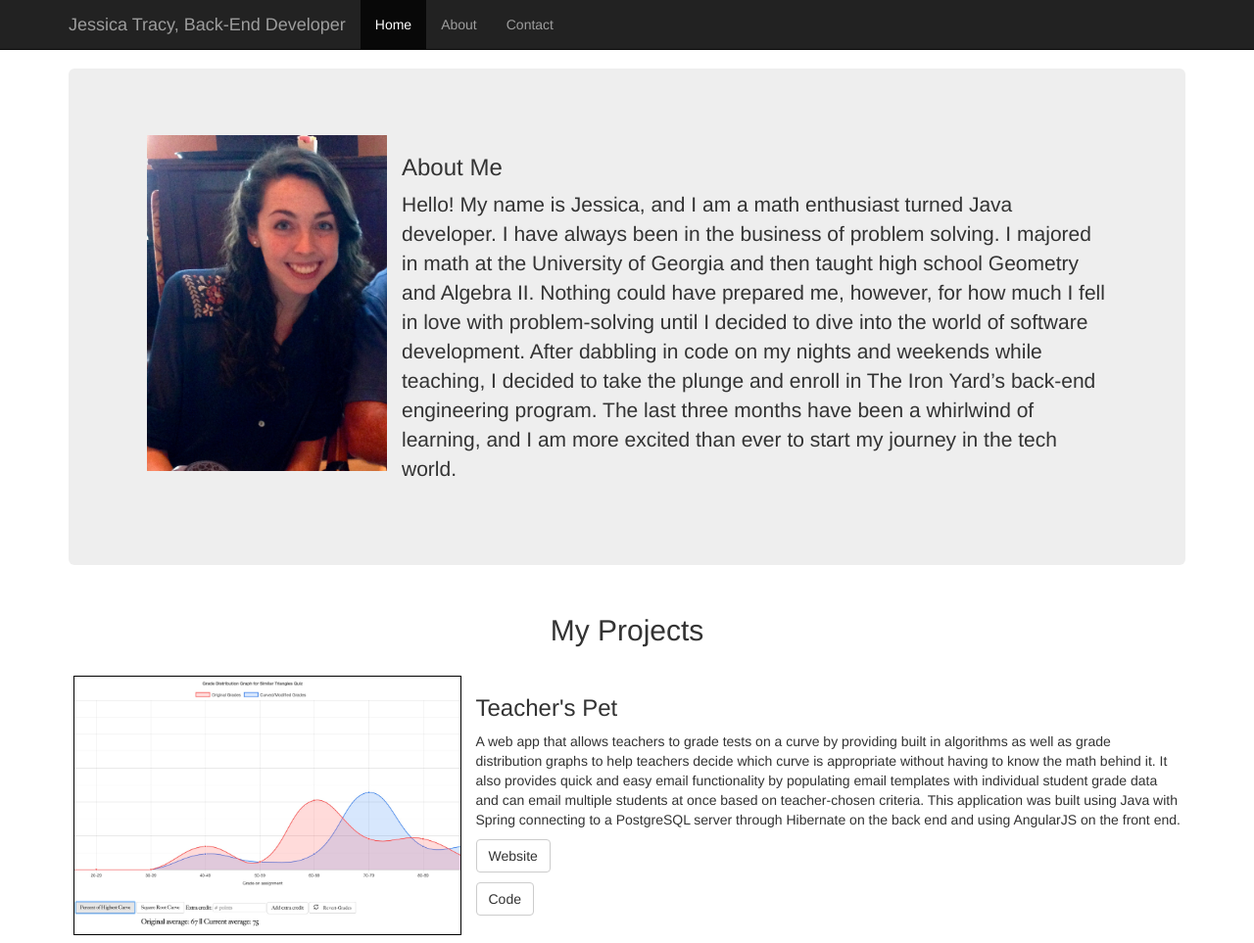
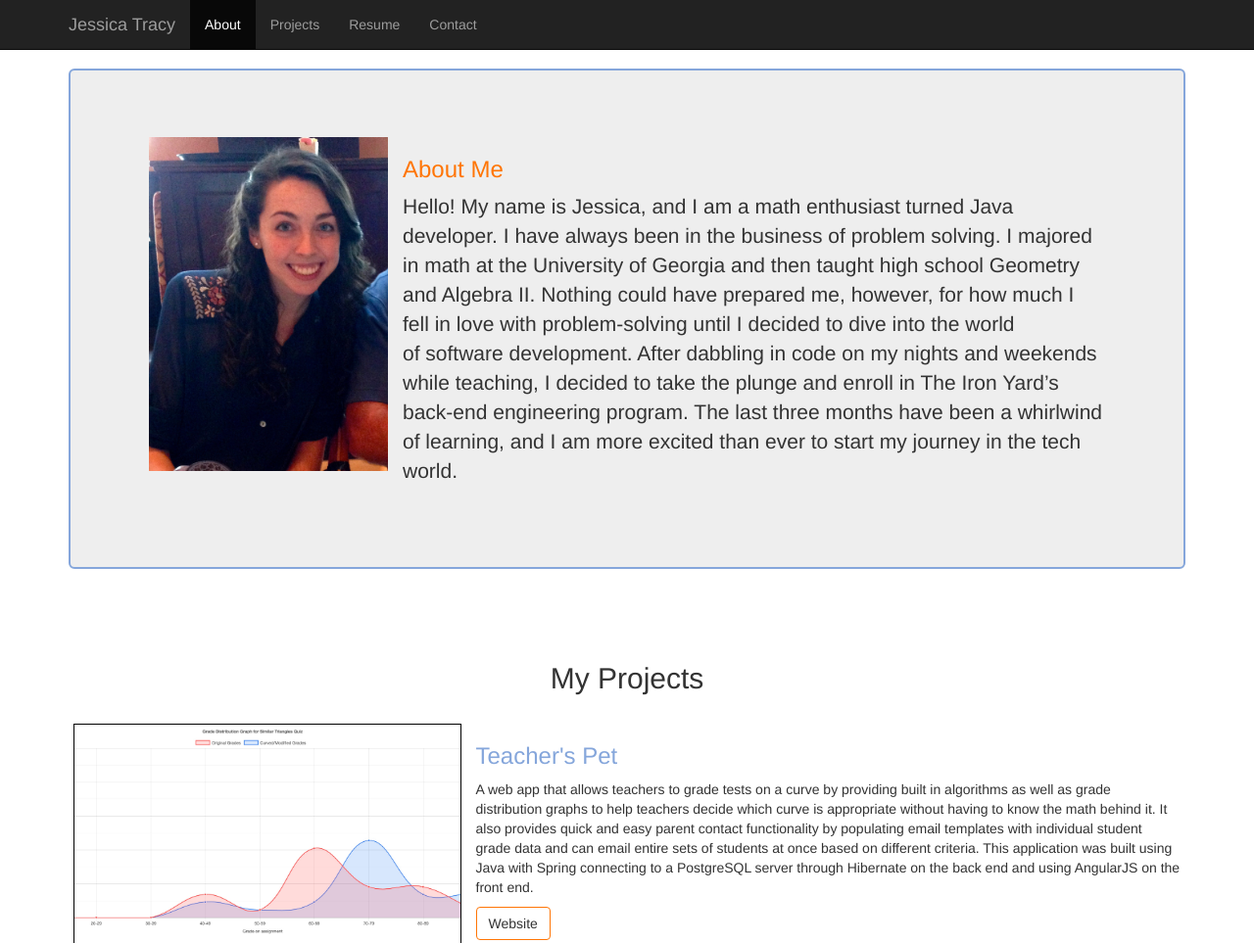
Before and after one commit to jesstracy/jesstracy.github.io, a plain HTML site: page index.html in a window 1280 px wide. Shown: the top 963 px of the page at 98% size. Drawn offline with nearby package versions, Linux system fonts and the light colour scheme.

Commit message:
styling and links

```diff
--- a/css/offcanvas.css
+++ b/css/offcanvas.css
@@ -8,9 +8,28 @@ body {
 }
 body {
   padding-top: 70px;
+  /*background-color: #85a6db;*/
 }
 footer {
   padding: 30px 0;
+}
+
+h2 {
+  margin-top: 65px;
+  /*color: #85a6db;*/
+}
+
+h3 {
+  color: #85a6db;
+}
+
+.jumbotron {
+  /*background-color: transparent;*/
+  border: 2px solid #85a6db;
+}
+
+.jumbotron h3 {
+  color: #ff7505;
 }
 
 .content {
@@ -21,6 +40,23 @@ footer {
 .content img {
   margin-right: 15px;
   float: left;
+  /*border: 1px solid orange;*/
+}
+
+#resume img {
+  border: 3px solid #ff7505;
+}
+
+#resume .btn {
+  border-color: #cccccc;
+}
+
+.btn {
+  border-color: #ff7505;
+}
+
+.footer {
+  background-color: black;
 }
 
 /*
--- a/index.html
+++ b/index.html
@@ -35,14 +35,15 @@
             <span class="icon-bar"></span>
             <span class="icon-bar"></span>
           </button>
-          <a class="navbar-brand" href="#">Jessica Tracy, Back-End Developer</a>
+          <a class="navbar-brand" href="#">Jessica Tracy</a>
         </div>
 
         <!-- this part is the links on the nav bar next to my name -->
         <div id="navbar" class="collapse navbar-collapse">
           <ul class="nav navbar-nav">
-            <li class="active"><a href="#">Home</a></li>
-            <li><a href="#about">About</a></li>
+            <li class="active"><a href="#">About</a></li>
+            <li><a href="#projects">Projects</a></li>
+            <li><a href="#resume">Resume</a></li>
             <li><a href="#contact">Contact</a></li>
           </ul>
         </div><!-- /.nav-collapse -->
@@ -70,7 +71,7 @@
             </div>
           </div>
           <div class="row">
-            <div class="col-xs-12 col-lg-12" style="text-align: center">
+            <div id="projects" class="col-xs-12 col-lg-12" style="text-align: center">
               <h2>My Projects</h2>
             </div>
           </div>
@@ -78,7 +79,7 @@
             <div class="col-xs-12 col-lg-12 content">
               <img style="border: 1px solid black" src="teacherspet.jpg" width=35% height=35%/>
               <h3>Teacher's Pet</h3>
-              <p>A web app that allows teachers to grade tests on a curve by providing built in algorithms as well as grade distribution graphs to help teachers decide which curve is appropriate without having to know the math behind it. It also provides quick and easy email functionality by populating email templates with individual student grade data and can email multiple students at once based on teacher-chosen criteria. This application was built using Java with Spring connecting to a PostgreSQL server through Hibernate on the back end and using AngularJS on the front end.</p>
+              <p>A web app that allows teachers to grade tests on a curve by providing built in algorithms as well as grade distribution graphs to help teachers decide which curve is appropriate without having to know the math behind it. It also provides quick and easy parent contact functionality by populating email templates with individual student grade data and can email entire sets of students at once based on different criteria. This application was built using Java with Spring connecting to a PostgreSQL server through Hibernate on the back end and using AngularJS on the front end.</p>
               <p><a class="btn btn-default" href="http://teachers-pet.herokuapp.com/" target="_blank" role="button">Website</a></p>
               <p><a class="btn btn-default" href="https://github.com/Mac-Daddies/teachers-pet" target="_blank" role="button">Code</a></p>
             </div><!--/.col-xs-6.col-lg-4-->
@@ -98,14 +99,14 @@
               <p><a class="btn btn-default" href="https://github.com/jesstracy/Chocolate-Web-Heroku" target="_blank" role="button">Code</a></p>
             </div><!--/.col-xs-6.col-lg-4-->
 
-            <div class="col-xs-12 col-lg-12" style="text-align: center">
+            <div id="resume" class="col-xs-12 col-lg-12" style="text-align: center">
               <h2>My Resume</h2>
               <p><a class="btn btn-default" href="JessicaTracyResume.pdf" role="button">Downloadable Version</a></p>
               <!-- <object type="application/pdf" data="JessicaTracyResume.pdf" width="90%" height="90%"></object> -->
-              <img style="border: 5px solid gray" src="resume.jpg" width=85% height=85%/>
+              <img src="resume.jpg" width=85% height=85%/>
             </div>
 
-            <div class="col-xs-12 col-lg-12" style="text-align: center">
+            <div id="contact" class="col-xs-12 col-lg-12" style="text-align: center">
               <h2>Contact Me</h2>
             </div>
 
@@ -131,7 +132,7 @@
         </div> --><!--/.sidebar-offcanvas-->
       </div><!--/row-->
 
-      <hr>
+      <!-- <hr> -->
 
       <footer>
         <p>&copy; 2016 Jessica Tracy</p>
```
